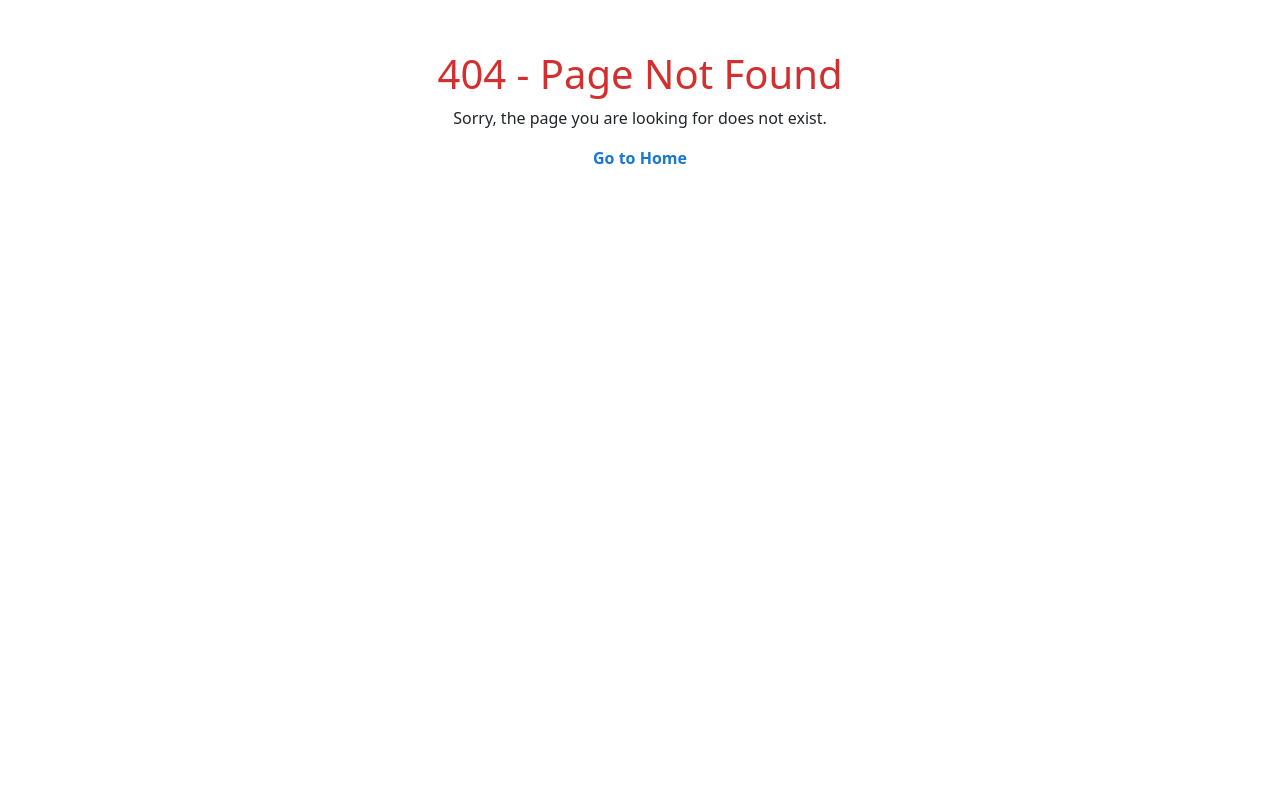
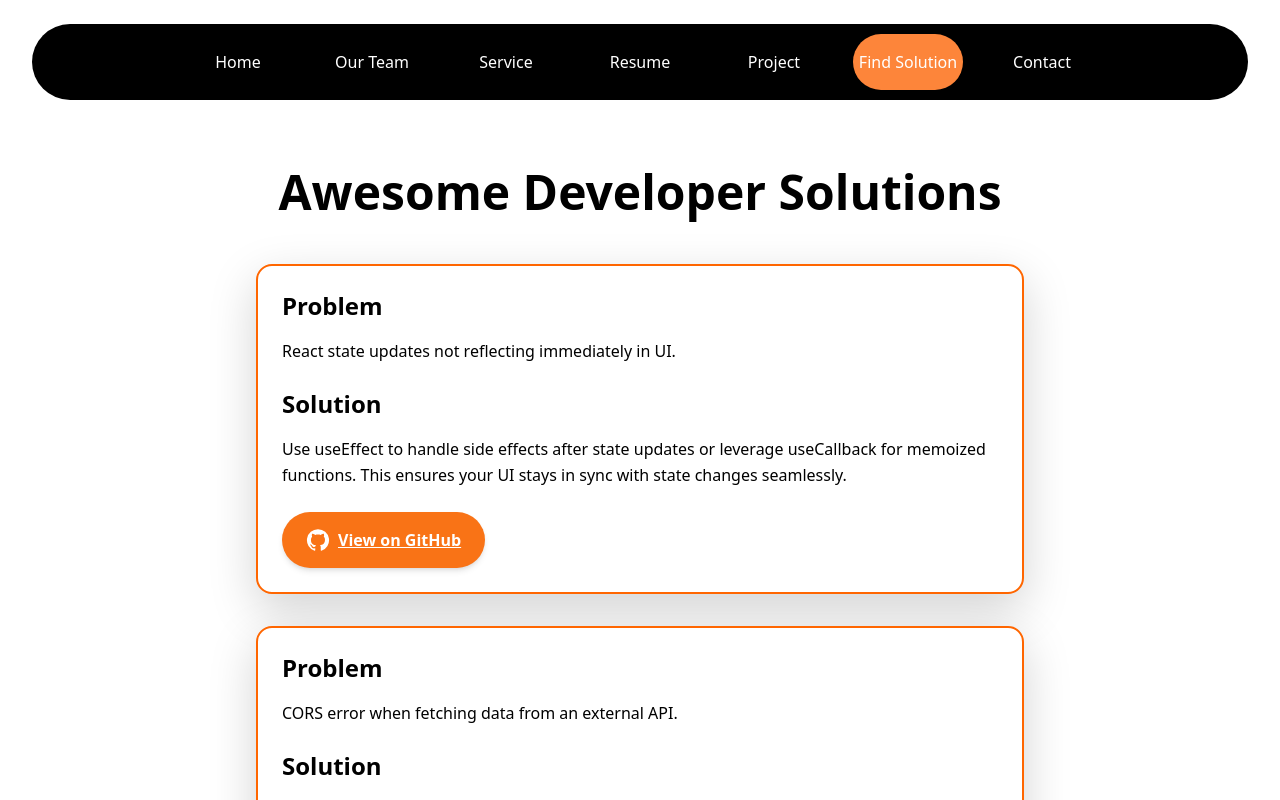
Before and after one commit to Zunairzz/Porfolio, a React (Create React App) app in the folder frontend/: page /problems in a window 1280 px wide. Before the commit this address had no page. Shown: the top 800 px of the page. Built offline with nearby package versions, Linux system fonts and the light colour scheme; a web font is replaced by a local one.

Commit message:
- Add problem page

```diff
--- a/frontend/package.json
+++ b/frontend/package.json
@@ -20,6 +20,7 @@
     "react": "^18.3.1",
     "react-dom": "^18.3.1",
     "react-icons": "^5.3.0",
+    "react-intersection-observer": "^9.16.0",
     "react-multi-carousel": "^2.8.5",
     "react-router-dom": "^6.27.0",
     "react-scripts": "5.0.1",
--- a/frontend/src/App.js
+++ b/frontend/src/App.js
@@ -19,6 +19,7 @@ import LoginPage from './pages/LoginPage';
 import Register from './pages/Register';
 import AddProjectForm from './pages/AddProjectForm';
 import PrivateRoutes from './components/ProtectedRoute';
+import SolutionsPage from "./pages/SolutionsPage";
 
 function App() {
     return (
@@ -49,6 +50,7 @@ function App() {
                             <Route path="/update" element={<ResumeUpdateForm/>}/>
                             <Route path="/login" element={<LoginPage/>}/>
                             <Route path="/register" element={<Register/>}/>
+                            <Route path="/problems" element={<SolutionsPage/>}/>
                             <Route path="/user" element={<PrivateRoutes/>}>
                                 <Route path="add-project" element={<AddProjectForm/>}/>
                             </Route>
--- a/frontend/src/components/Navbar6.jsx
+++ b/frontend/src/components/Navbar6.jsx
@@ -16,6 +16,7 @@ const navigation = [
     {name: 'Service', href: '/service'},
     {name: 'Resume', href: '/resume'},
     {name: 'Project', href: '/projects'},
+    {name: 'Find Solution', href: '/problems'},
     {name: 'Contact', href: '/contact'},
 ]
 
@@ -67,7 +68,7 @@ export default function Navbar6() {
                             <Bars3Icon aria-hidden="true" className="h-6 w-6"/>
                         </button>
                     </div>
-                    <div className="hidden lg:flex lg:gap-x-12 custom-navbar">
+                    <div className="hidden lg:flex lg:gap-x-6 custom-navbar">
                         {navigation.map((item) => (
                             <NavItem key={item.name} className="nav-link">
                                 <NavLink
@@ -81,6 +82,7 @@ export default function Navbar6() {
                                 </NavLink>
                             </NavItem>
                         ))}
+
                         {isAuthenticated && (
                             <NavItem className="nav-link">
                                 <Dropdown isOpen={dropdownOpen} toggle={toggleDropdown}>
@@ -101,7 +103,7 @@ export default function Navbar6() {
                                             </NavLink>
                                         </DropdownItem>
                                         <DropdownItem>
-                                            <NavLink tag={ReactLink} to="/add-user" className="text-gray-900">
+                                            <NavLink tag={ReactLink} to="/register" className="text-gray-900">
                                                 Add User
                                             </NavLink>
                                         </DropdownItem>
@@ -162,9 +164,16 @@ export default function Navbar6() {
                                             </NavItem>
                                             <NavItem
                                                 className="-mx-3 block rounded-lg px-3 py-2 text-base font-semibold leading-7 text-gray-900 hover:bg-gray-50">
-                                                <NavLink tag={ReactLink} to="/add-user"
+                                                <NavLink tag={ReactLink} to="/register"
                                                          className="text-sm font-semibold leading-6 text-gray-900">
                                                     Add User
+                                                </NavLink>
+                                            </NavItem>
+                                            <NavItem
+                                                className="-mx-3 block rounded-lg px-3 py-2 text-base font-semibold leading-7 text-gray-900 hover:bg-gray-50">
+                                                <NavLink onClick={handleLogout}
+                                                         className="text-sm font-semibold leading-6 text-gray-900">
+                                                    Logout
                                                 </NavLink>
                                             </NavItem>
                                         </>
--- /dev/null
+++ b/frontend/src/components/SolutionCard.js
@@ -0,0 +1,43 @@
+import {motion} from 'framer-motion';
+import {useInView} from 'react-intersection-observer';
+import GitHubIcon from '@mui/icons-material/GitHub';
+
+const SolutionCard = ({problem, solution, githubUrl}) => {
+    const {ref, inView} = useInView({
+        triggerOnce: true, // Animate only once when in view
+        threshold: 0.1,     // Trigger when 10% of card is visible
+    });
+
+    return (
+        <motion.div
+            ref={ref}
+            initial={{opacity: 0, y: 50}}
+            animate={inView ? {opacity: 1, y: 0} : {}}
+            transition={{duration: 0.6, ease: 'easeOut'}}
+            className="bg-white shadow-lg rounded-2xl p-6 mb-8 max-w-3xl mx-auto"
+            style={{borderColor: '#ff6600', borderWidth: '2px'}}
+        >
+            <h2 className="text-2xl font-bold text-black mb-3">
+                Problem
+            </h2>
+            <p className="text-black mb-4 leading-relaxed">{problem}</p>
+            <h2 className="text-2xl font-bold text-black mb-3">
+                Solution
+            </h2>
+            <p className="text-black mb-6 leading-relaxed">{solution}</p>
+            {githubUrl && (
+                <a
+                    href={githubUrl}
+                    target="_blank"
+                    rel="noopener noreferrer"
+                    className="inline-flex items-center bg-orange-500 text-white font-semibold py-3 px-6 rounded-full hover:bg-orange-600 shadow-md"
+                >
+                    <GitHubIcon className="mr-2"/>
+                    View on GitHub
+                </a>
+            )}
+        </motion.div>
+    );
+};
+
+export default SolutionCard;
--- a/frontend/src/css/Navbar6.css
+++ b/frontend/src/css/Navbar6.css
@@ -27,3 +27,12 @@
 .custom-active-bg {
     background-color: #FD853A !important;
 }
+
+/* Add in your Navbar6.css if needed */
+.menu-enter-active, .menu-leave-active {
+    transition: opacity 0.2s ease, transform 0.2s ease;
+}
+.menu-enter, .menu-leave-to {
+    opacity: 0;
+    transform: scale(0.95);
+}
--- /dev/null
+++ b/frontend/src/pages/SolutionsPage.js
@@ -0,0 +1,84 @@
+import {useEffect, useState} from 'react';
+import SolutionCard from '../components/SolutionCard';
+import Base from "../components/Base";
+
+const SolutionsPage = () => {
+    const [showTopButton, setShowTopButton] = useState(false);
+
+    useEffect(() => {
+        const handleScroll = () => {
+            if (window.scrollY > 100) {
+                setShowTopButton(true);
+            } else {
+                setShowTopButton(false);
+            }
+        };
+
+        window.addEventListener('scroll', handleScroll);
+        return () => window.removeEventListener('scroll', handleScroll);
+    }, []);
+
+    const scrollToTop = () => {
+        window.scrollTo({top: 0, behavior: 'smooth'});
+    };
+
+    const solutions = [
+        {
+            problem: "React state updates not reflecting immediately in UI.",
+            solution: "Use useEffect to handle side effects after state updates or leverage useCallback for memoized functions. This ensures your UI stays in sync with state changes seamlessly.",
+            githubUrl: "https://github.com/example/react-state-solution"
+        },
+        {
+            problem: "CORS error when fetching data from an external API.",
+            solution: "Set up a proxy server or fetch data server-side to bypass CORS restrictions. Libraries like `http-proxy-middleware` can simplify this process.",
+            githubUrl: null
+        },
+        {
+            problem: "Slow rendering of large lists in React.",
+            solution: "Implement virtualization with `react-window` or `react-virtualized` to render only visible items, boosting performance for large datasets.",
+            githubUrl: "https://github.com/example/react-virtualization"
+        },
+        {
+            problem: "Managing complex state in large React applications.",
+            solution: "Use state management libraries like Redux or Zustand to centralize state and improve scalability. Context API with useReducer is also a lightweight alternative.",
+            githubUrl: "https://github.com/example/react-state-management"
+        }
+    ];
+
+    return (
+        <Base>
+            <div style={{marginTop: '120px'}}
+                 className="min-h-screen bg-white py-12 px-4 relative">
+                <h1 className="text-3xl sm:text-4xl md:text-5xl font-extrabold text-center text-black mb-12 bg-clip-text text-transparent">
+                    Awesome Developer Solutions
+                </h1>
+                <div className="space-y-8">
+                    {solutions.map((item, index) => (
+                        <div key={index}>
+                            <SolutionCard
+                                problem={item.problem}
+                                solution={item.solution}
+                                githubUrl={item.githubUrl}
+                            />
+                        </div>
+                    ))}
+                </div>
+                {showTopButton && (
+                    <button
+                        onClick={scrollToTop}
+                        className="fixed bottom-8 right-8 bg-gradient-to-r from-orange-500 to-orange-300 text-white p-4 rounded-full shadow-lg hover:from-orange-600 hover:to-orange-400"
+                        aria-label="Back to Top"
+                    >
+                        <svg className="w-6 h-6" fill="none" stroke="currentColor" viewBox="0 0 24 24"
+                             xmlns="http://www.w3.org/2000/svg">
+                            <path strokeLinecap="round" strokeLinejoin="round" strokeWidth="2"
+                                  d="M5 10l7-7m0 0l7 7m-7-7v18"></path>
+                        </svg>
+                    </button>
+                )}
+            </div>
+        </Base>
+    );
+};
+
+export default SolutionsPage;
```
Also changed, not shown: frontend/src/pages/LoginPage.js (+7 -6 lines).
